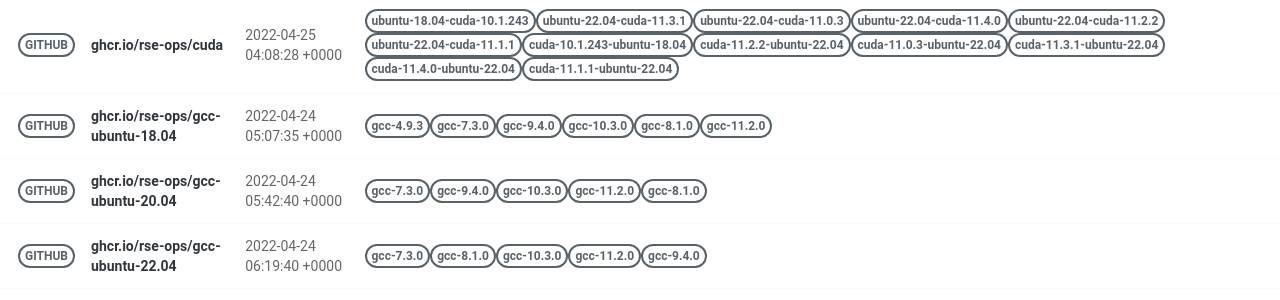
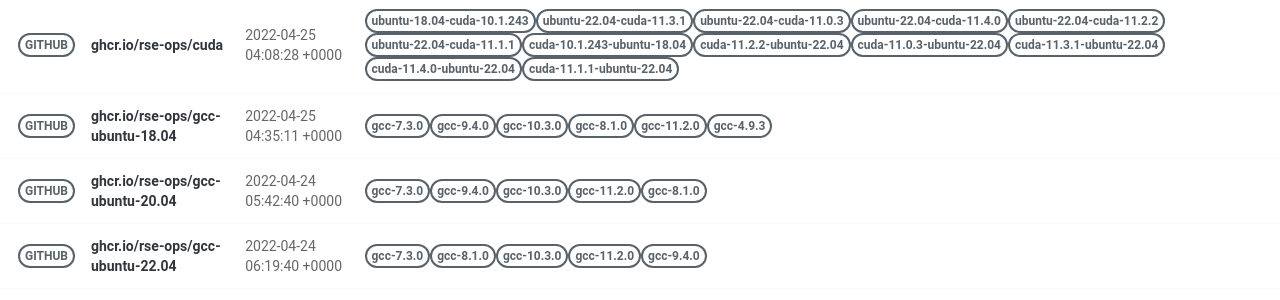
Before and after one commit to rse-ops/docker-images, a Jekyll site: the page built from pages/index.md, in a window 1280 px wide. Shown: the part 498-798 px from the top of the page. Built offline with Jekyll 4.4.1, drawn with Linux system fonts in a browser that asks for light colours; nearby versions of some CDN libraries.

Commit message:
Automated push to update library 2022-04-25

```diff
--- a/_library/ghcr.io-rse-ops-gcc-ubuntu-18.04.md
+++ b/_library/ghcr.io-rse-ops-gcc-ubuntu-18.04.md
@@ -1,14 +1,11 @@
 ---
 layout: container
 name: ghcr.io/rse-ops/gcc-ubuntu-18.04
-updated_at: 2022-04-24 05:07:35.079238
+updated_at: 2022-04-25 04:35:11.726772
 
 
 container_url: https://github.com/orgs/rse-ops/packages/container/package/gcc-ubuntu-18.04
 versions:
- - tag: gcc-4.9.3
-   dockerfile: https://github.com/rse-ops/docker-images/blob/main/ubuntu/gcc/Dockerfile
-   manifest: https://crane.ggcr.dev/manifest/ghcr.io/rse-ops/gcc-ubuntu-18.04:gcc-4.9.3
  - tag: gcc-7.3.0
    dockerfile: https://github.com/rse-ops/docker-images/blob/main/ubuntu/gcc/Dockerfile
    manifest: https://crane.ggcr.dev/manifest/ghcr.io/rse-ops/gcc-ubuntu-18.04:gcc-7.3.0
```
Also changed, not shown: other parts of _library/ghcr.io-rse-ops-gcc-ubuntu-18.04.md (+3 -0 lines).
